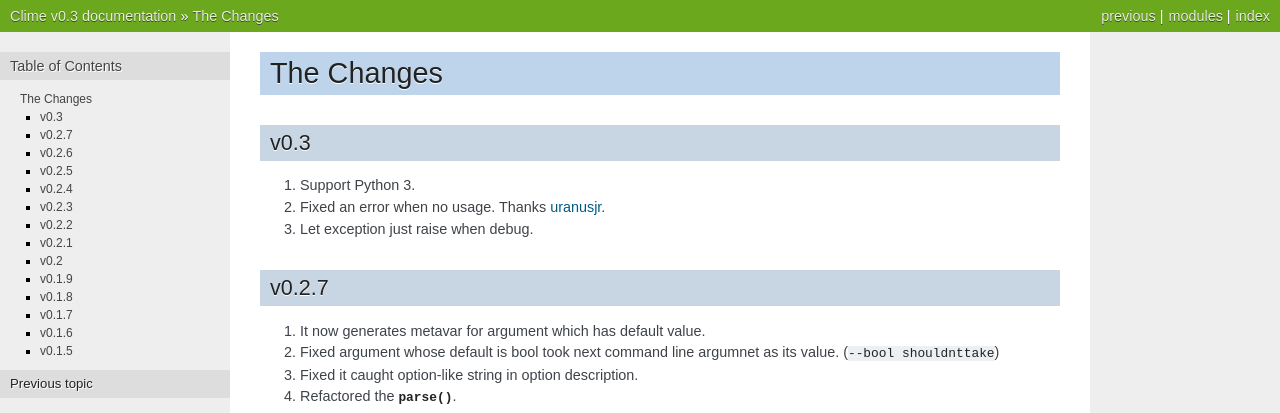
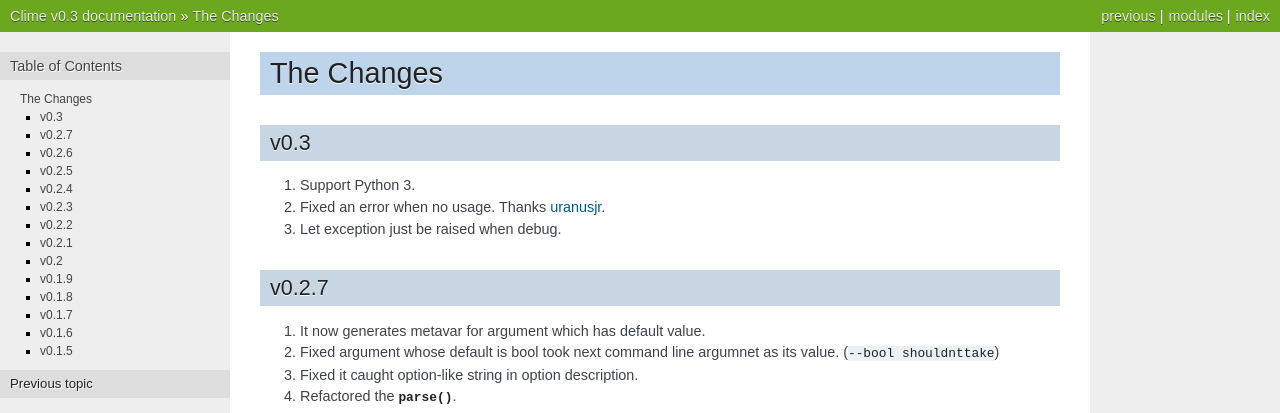
Before and after one commit to moskytw/clime, a Sphinx documentation site: the page built from docs/changes.rst, in a window 1280 px wide. Shown: the top 413 px of the page. Built offline with Sphinx 7.4.7, drawn with Linux system fonts in a browser that asks for light colours.

Commit message:
reworded

```diff
--- a/docs/changes.rst
+++ b/docs/changes.rst
@@ -2,12 +2,12 @@ The Changes
 ===========
 
 v0.3
-------
+----
 
 1. Support Python 3.
 2. Fixed an error when no usage. Thanks `uranusjr
    <https://github.com/moskytw/clime/pull/25>`_.
-3. Let exception just raise when debug.
+3. Let exception just be raised when debug.
 
 v0.2.7
 ------
```
